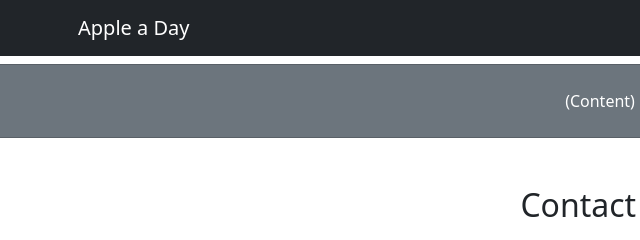
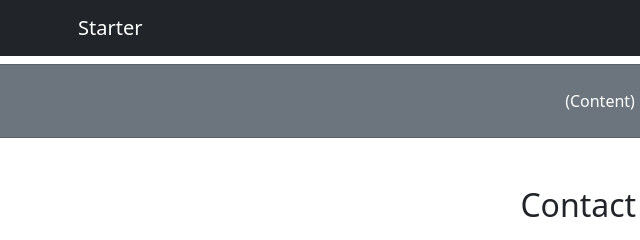
Before and after one commit to rebeccapeltz/bootstrap-small-business, a plain HTML site: page contact.html in a window 1280 px wide. Shown: the top 240 px of the page, 40-680 px from the left. Drawn offline with nearby package versions, Linux system fonts and the light colour scheme.

Commit message:
update as starter

```diff
--- a/contact.html
+++ b/contact.html
@@ -6,7 +6,7 @@
     <meta name="viewport" content="width=device-width, initial-scale=1, shrink-to-fit=no" />
     <meta name="description" content="" />
     <meta name="author" content="" />
-    <title>Apple a Day</title>
+    <title>Starter</title>
     <!-- Favicon-->
     <!-- <link rel="icon" type="image/x-icon" href="assets/favicon.ico" /> -->
     <link rel="icon" type="image/png" href="(favicon image)" />
@@ -19,7 +19,7 @@
     <!-- Responsive navbar-->
     <nav class="navbar navbar-expand-lg navbar-dark bg-dark">
         <div class="container px-5">
-            <a class="navbar-brand" href="#!">Apple a Day</a>
+            <a class="navbar-brand" href="./">Starter</a>
             <button class="navbar-toggler" type="button" data-bs-toggle="collapse"
                 data-bs-target="#navbarSupportedContent" aria-controls="navbarSupportedContent" aria-expanded="false"
                 aria-label="Toggle navigation"><span class="navbar-toggler-icon"></span></button>
```
Also changed, not shown: about.html (+1 -1 lines), index.html (+1 -1 lines), services.html (+1 -1 lines), license.png (added), 1 other file.
